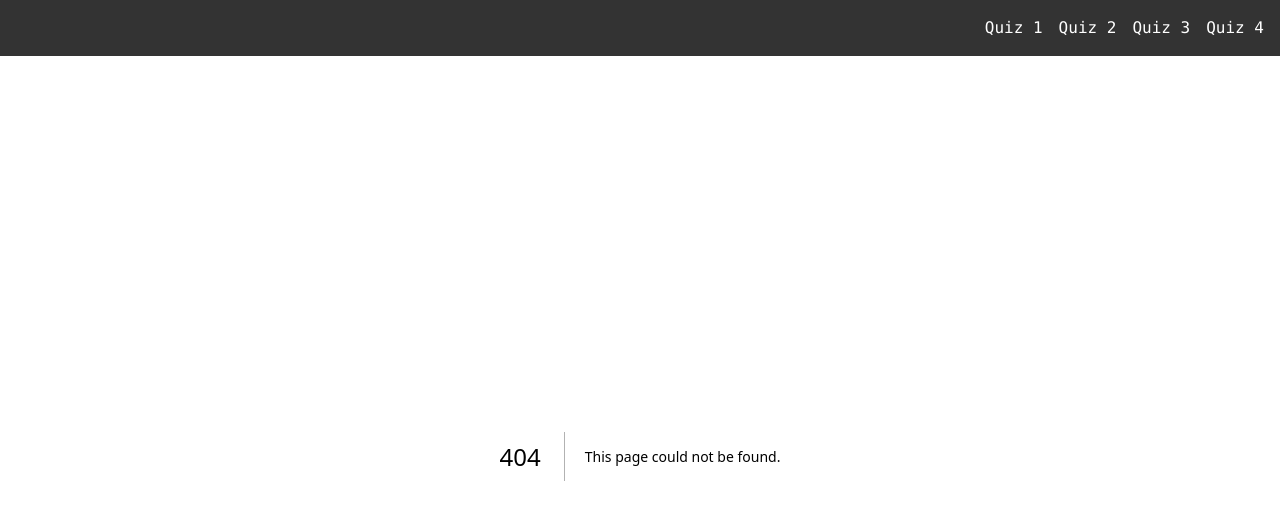
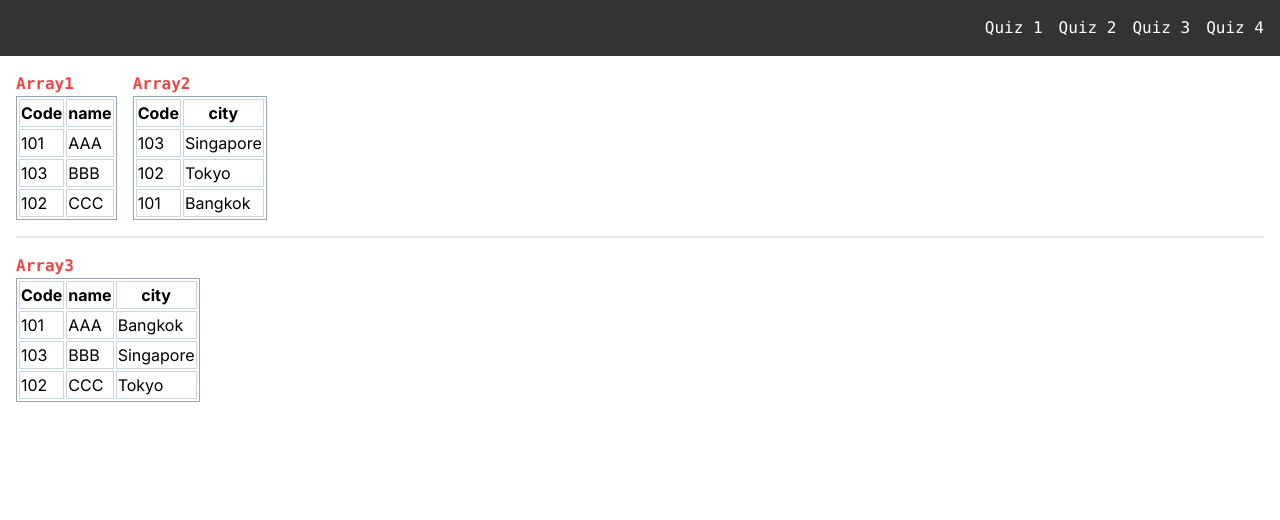
Before and after one commit to fee-hanafee/trcloud_test, a Next.js app: page /quiz3 in a window 1280 px wide. Before the commit this address had no page. Shown: the top 520 px of the page. Built offline with nearby package versions, Linux system fonts and the light colour scheme.

Commit message:
finish quiz2

```diff
--- /dev/null
+++ b/src/app/quiz3/component/ArrForm.jsx
@@ -0,0 +1,27 @@
+import React from "react";
+
+export default function ArrForm({ arr, tag, title, city }) {
+  return (
+    <div>
+      <h1 className="font-mono font-bold   text-red-500">{title}</h1>
+      <table className="border-separate border border-slate-400 ">
+        <thead className="border border-collapse">
+          <tr>
+            <th className="border border-slate-300">Code</th>
+            <th className="border border-slate-300">{tag}</th>
+            {city && <th className="border border-slate-300">{city}</th>}
+          </tr>
+        </thead>
+        <tbody>
+          {arr.map((el) => (
+            <tr className="border">
+              <td className="border border-slate-300">{el.code}</td>
+              <td className="border border-slate-300">{el[tag]}</td>
+              {city && <td className="border border-slate-300">{el[city]}</td>}
+            </tr>
+          ))}
+        </tbody>
+      </table>
+    </div>
+  );
+}
--- /dev/null
+++ b/src/app/quiz3/page.jsx
@@ -0,0 +1,44 @@
+import React from "react";
+import ArrForm from "./component/ArrForm";
+
+export default function page() {
+  const arr1 = [
+    { code: 101, name: "AAA" },
+    { code: 103, name: "BBB" },
+    { code: 102, name: "CCC" },
+  ];
+
+  const arr2 = [
+    { code: 103, city: "Singapore" },
+    { code: 102, city: "Tokyo" },
+    { code: 101, city: "Bangkok" },
+  ];
+
+  const arr3 = [];
+
+  for (let i = 0; i < arr1.length; i++) {
+    for (let j = 0; j < arr1.length; j++) {
+      if (arr1[i].code == arr2[j].code) {
+        let emp = {};
+        emp.code = arr1[i].code;
+        emp.name = arr1[i].name;
+        emp.city = arr2[j].city;
+        arr3.push(emp);
+      }
+    }
+  }
+
+  return (
+    <div className="p-4 ">
+      <div className="flex gap-4">
+        <ArrForm arr={arr1} tag="name" title="Array1" />
+        <ArrForm arr={arr2} tag="city" title="Array2" />
+      </div>
+      <div>
+        <hr className="border my-4" />
+
+        <ArrForm arr={arr3} tag="name" title="Array3" city="city" />
+      </div>
+    </div>
+  );
+}
```
